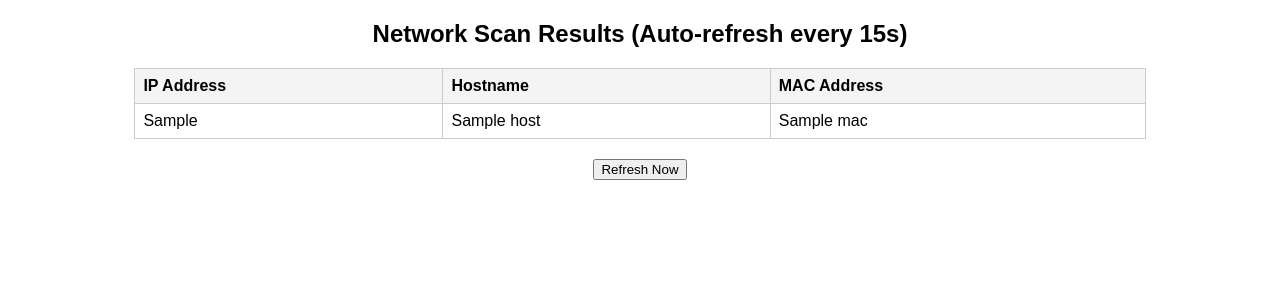
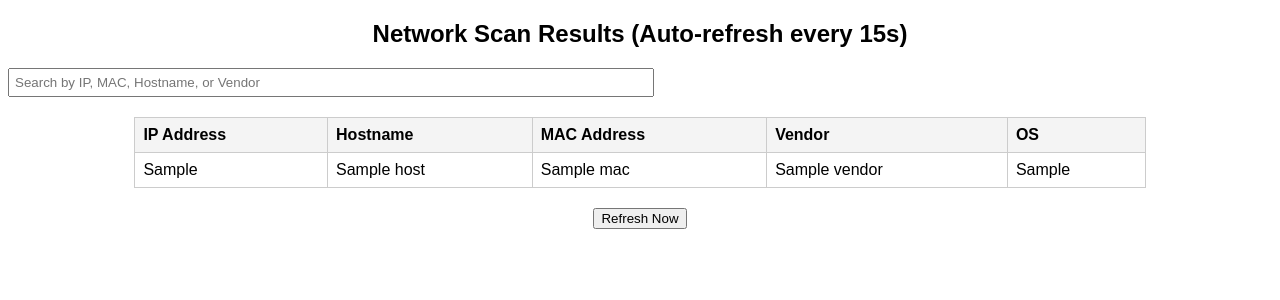
Before and after one commit to tjohnsonII/UbuntuWebServer, a Flask app: template templates/scan_results.html in a window 1280 px wide. Shown: the top 300 px of the page. Run offline with Flask 3, Linux system fonts and the light colour scheme; the template is opened without the code that fills it: most values are stand-ins (such as "Sample title", 1, 10 or a date in 2020).

Commit message:
Auto sync update

```diff
--- a/app.py
+++ b/app.py
@@ -1,7 +1,10 @@
 from flask import Flask, render_template
+from manuf import manuf
 import nmap
 
 app = Flask(__name__)
+p = manuf.MacParser()
+
 
 def scan_network():
     nm = nmap.PortScanner()
@@ -9,13 +12,17 @@ def scan_network():
     hosts = []
 
     for host in nm.all_hosts():
+        mac = nm[host]['addresses'].get('mac', 'N/A')
+        vendor = p.get_manuf(mac) if mac != "N/A" else "N/A"
         hosts.append({
             'ip': host,
             'hostname': nm[host].hostname(),
-            'mac': nm[host]['addresses'].get('mac', 'N/A')
+            'mac': mac,
+            'vendor': vendor
         })
 
     return hosts
+
 
 @app.route("/")
 def home():
--- a/templates/scan_results.html
+++ b/templates/scan_results.html
@@ -13,17 +13,34 @@
 </head>
 <body>
     <h2 style="text-align:center;">Network Scan Results (Auto-refresh every 15s)</h2>
+    <input type="text" id="searchInput" onkeyup="filterTable()" placeholder="Search by IP, MAC, Hostname, or Vendor" style="width: 50%; padding: 5px;">
+
+    <script>
+    function filterTable() {
+        let input = document.getElementById("searchInput").value.toLowerCase();
+        let rows = document.querySelectorAll("table tr:not(:first-child)");
+        rows.forEach(row => {
+            let text = row.innerText.toLowerCase();
+            row.style.display = text.includes(input) ? "" : "none";
+        });
+    }
+    </script>
+
     <table>
         <tr>
             <th>IP Address</th>
             <th>Hostname</th>
             <th>MAC Address</th>
+            <th>Vendor</th>
+            <th>OS</th>
         </tr>
         {% for host in results %}
         <tr>
             <td>{{ host.ip }}</td>
             <td>{{ host.hostname }}</td>
             <td>{{ host.mac }}</td>
+            <td>{{ host.vendor }}</td>
+            <td>{{ host.os }}</td>
         </tr>
         {% endfor %}
     </table>
```
